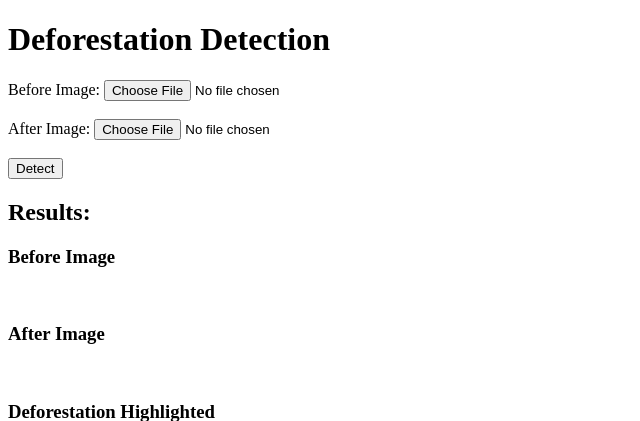
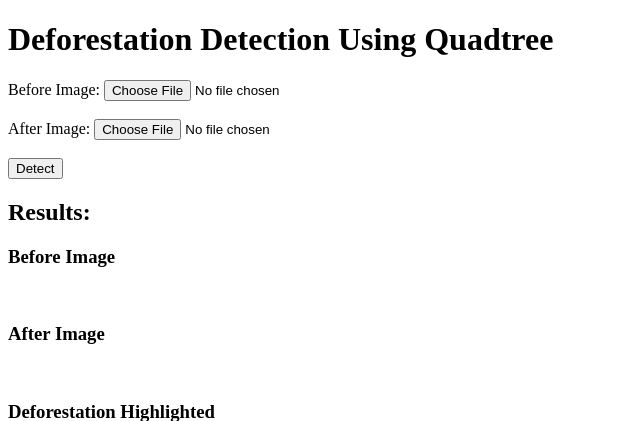
Before and after one commit to HARIESH-SR/Deforestation-Detection, a Flask app: page / in a window 1280 px wide. Shown: the top 421 px of the page, without its empty margins (0-640 px from the left). Run offline with Flask 3, Linux system fonts and the light colour scheme.

Commit message:
Update index.html

```diff
--- a/templates/index.html
+++ b/templates/index.html
@@ -6,7 +6,7 @@
     <title>Deforestation Detection</title>
 </head>
 <body>
-    <h1>Deforestation Detection</h1>
+    <h1>Deforestation Detection Using Quadtree</h1>
 
     <form id="upload-form" enctype="multipart/form-data">
         <label>Before Image:</label>
```
